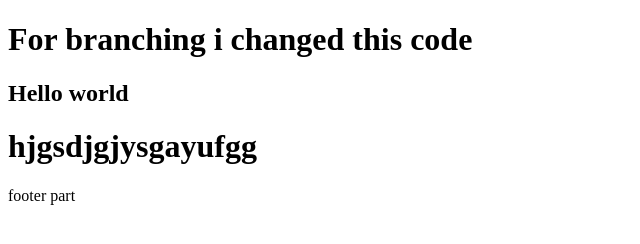
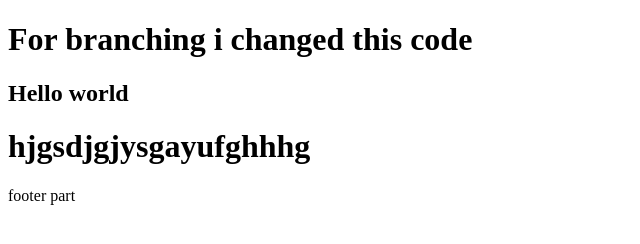
Before and after one commit to gayathiri8/Test, a plain HTML site: page index.html in a window 1280 px wide. Shown: the whole page, without its empty margins (0-640 px from the left). Drawn offline with Linux system fonts and the light colour scheme.

Commit message:
line 9 changed

```diff
--- a/index.html
+++ b/index.html
@@ -9,7 +9,7 @@
     <div class="hero">
     <h1>For branching i changed this code</h1>
     <h2>Hello world</h2>
-    <h1>hjgsdjgjysgayufgg</h1>
+    <h1>hjgsdjgjysgayufghhhg</h1>
     </div>
     <div class="footer">
         <p>footer part</p>
```
